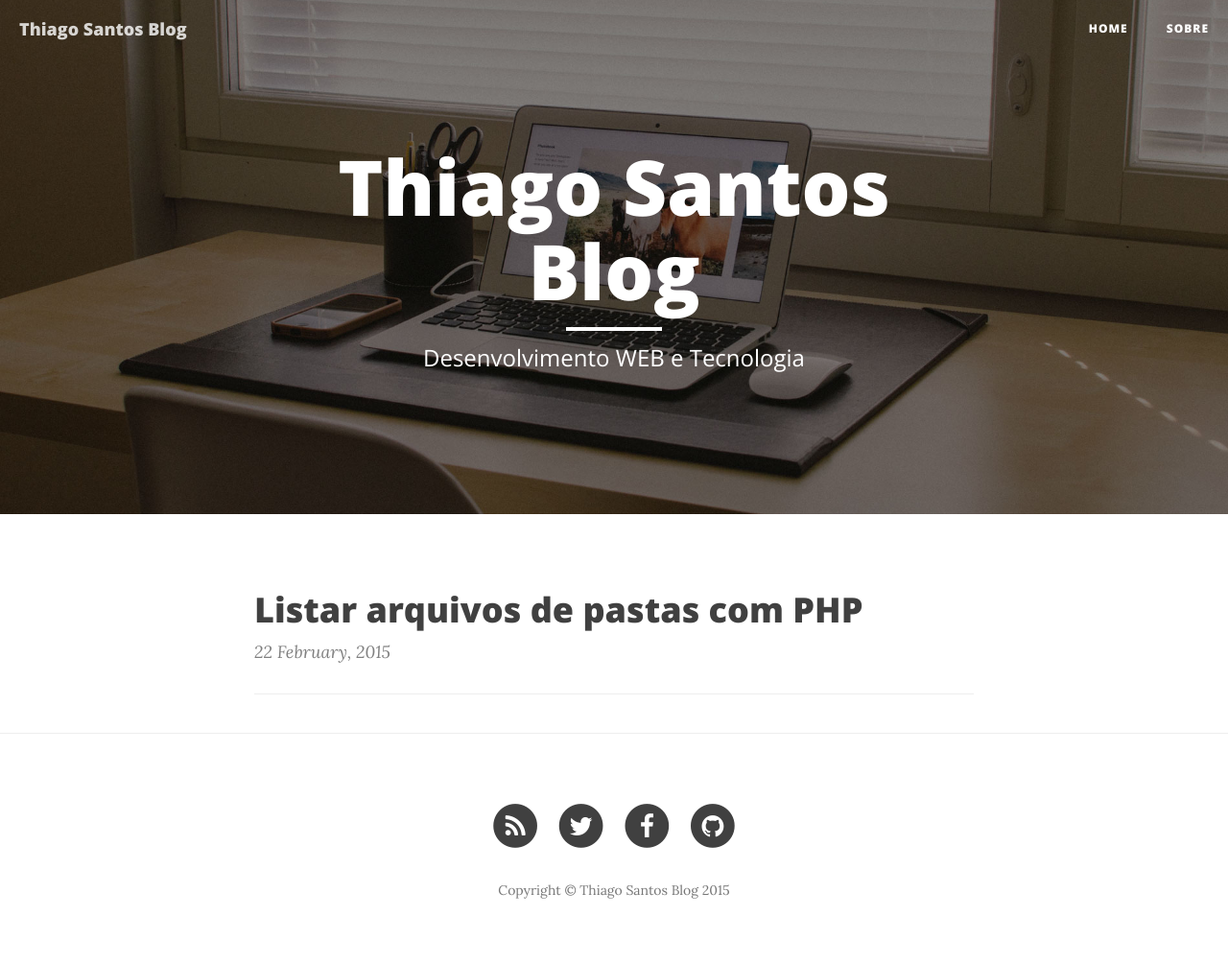
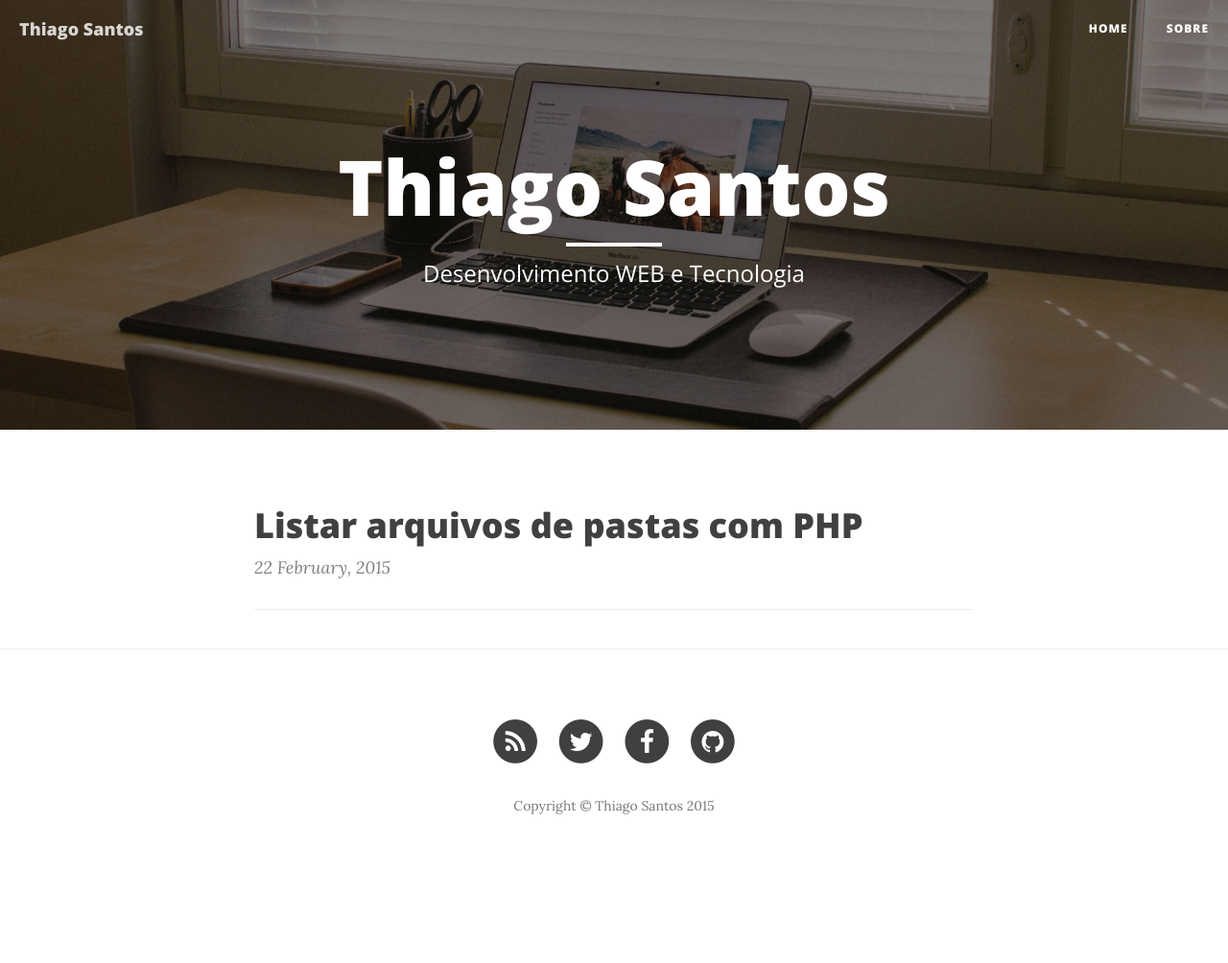
Before and after one commit to thiiisantos/thiiisantos.github.io, a Jekyll site: the page built from index.html, in a window 1280 px wide. Shown: the whole page at 96% size. Built offline with Jekyll 4.4.1, drawn with Linux system fonts in a browser that asks for light colours; nearby versions of some CDN libraries; the list of posts is cut into pages by our own code; after the commit the page ends 916 px from its top, so only the background shows below that.

```diff
--- a/_config.yml
+++ b/_config.yml
@@ -3,10 +3,10 @@ gems:
   - jemoji
 
 # Site settings
-title: Thiago Santos Blog
+title: Thiago Santos
 header-img: "img/home-bg.jpg"
 email: ola@thiagosantos.in
-description: "Desenvolvimento, Entretenimento e Tecnologia"
+description: "Desenvolvedor WEB - Front/Back-End"
 baseurl: ""
 url: "https://thiagosantos.in"
 twitter_username: thiiisantos
@@ -16,8 +16,8 @@ facebook_username:  thiiisantos
 # Build settings
 markdown: kramdown
 highlighter: pygments
-permalink: pretty
-# permalink: "/:title"
+#permalink: pretty
+permalink: /:title
 # paginate_path: "/pagina-:num"
 paginate: 5
 exclude: ["less","node_modules","Gruntfile.js","package.json","README.md"]
```
